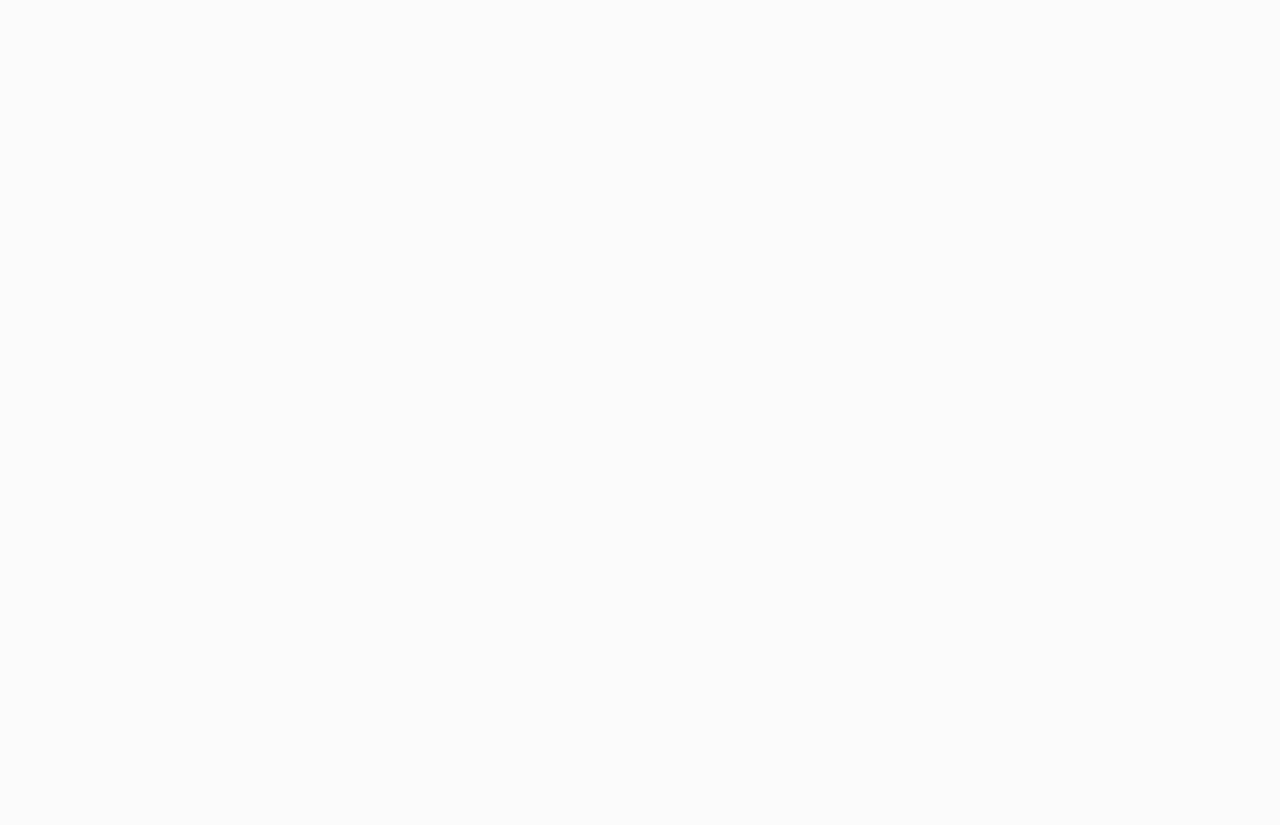
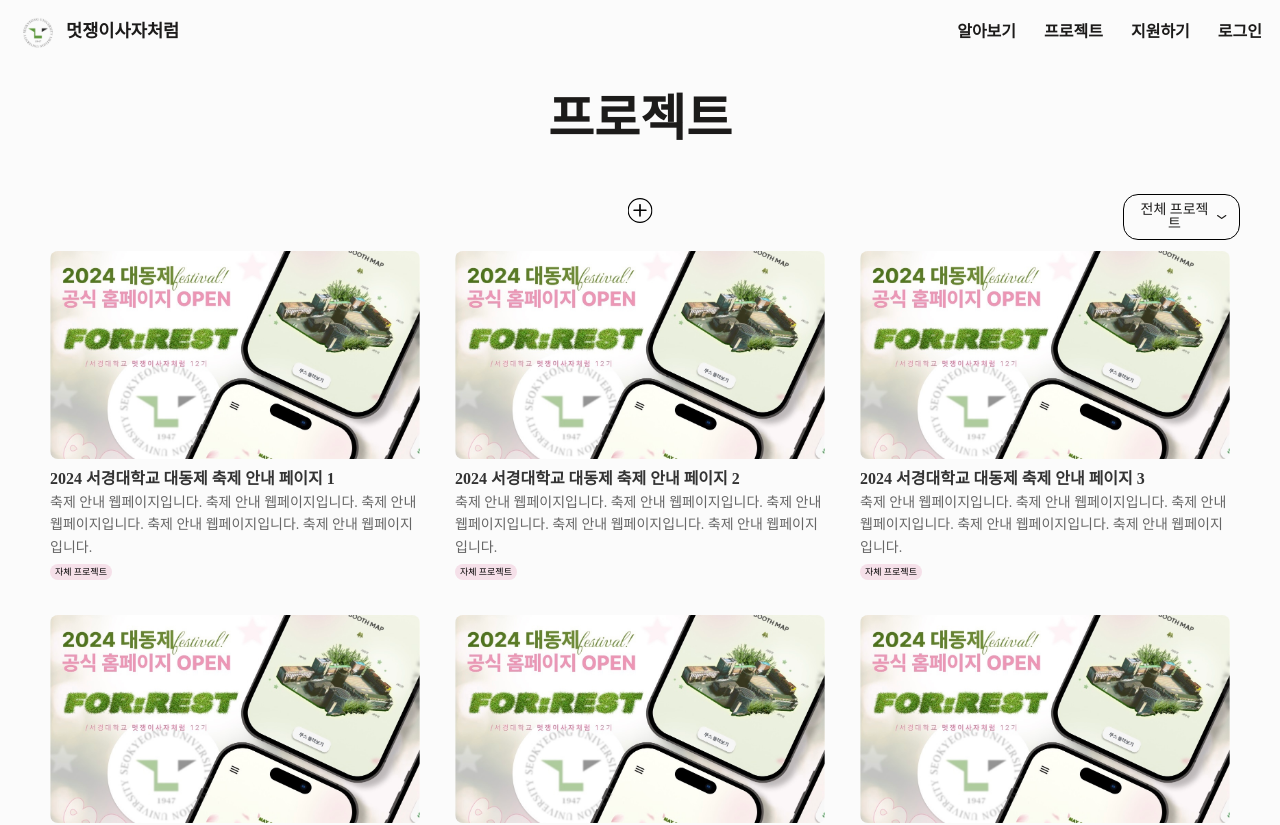
Before and after one commit to LikeLion-SKU/likelion-homepage-fe, a React (Vite) app: page /project/admin in a window 1280 px wide. Before the commit this address had no page. Shown: the top 825 px of the page. Before the commit the page ends 800 px from the top, so only its background shows below. Built offline with nearby package versions, Linux system fonts and the light colour scheme; a web font is replaced by a local one.

Commit message:
Fix:projectpage 라우터 수정

```diff
--- /dev/null
+++ b/src/components/ProjectPage/styles/ProjectDetail.module.css
@@ -0,0 +1,48 @@
+.detailContainer {
+    padding: 2rem;
+    max-width: 800px;
+    margin: 0 auto;
+  }
+
+  .image {
+    width: 100%;
+    border-radius: 10px;
+  }
+
+  .name {
+    font-size: 2rem;
+    font-weight: bold;
+    margin: 1rem 0;
+  }
+
+  .description {
+    font-size: 1.2rem;
+    margin-bottom: 1rem;
+  }
+
+  .tags {
+    display: flex;
+    gap: 0.5rem;
+    margin-bottom: 1rem;
+  }
+
+  .tag {
+    background-color: #f0f0f0;
+    padding: 0.3rem 0.8rem;
+    border-radius: 12px;
+    font-size: 0.9rem;
+  }
+
+  .team {
+    margin-top: 2rem;
+  }
+
+  .teamRole h4 {
+    font-size: 1.2rem;
+    margin-bottom: 0.5rem;
+  }
+
+  .teamRole p {
+    font-size: 1rem;
+    color: #555;
+  }
--- a/src/components/ProjectPage/styles/ProjectPageContent.module.css
+++ b/src/components/ProjectPage/styles/ProjectPageContent.module.css
@@ -1,5 +1,5 @@
 .projectPage {
-    padding: 0rem;
+    padding: 3rem;
   }
 
 .title {
@@ -59,6 +59,12 @@
   min-height: 40rem; /* 프로젝트가 없을 때도 공간 확보 */
 }
 
+@media (max-width: 768px) { /* 화면 가로 크기가 768px 이하일 때 */
+  .grid {
+    grid-template-columns: repeat(2, 1fr); /* 2열로 변경 */
+  }
+}
+
 .card {
   padding: 1rem;
 }
@@ -88,10 +94,13 @@
 
 .tag {
   display: inline-block;
+  height: 1rem;
+  line-height: 1rem; /* 요소 높이와 동일하게 설정 */
   padding: 0.3rem 0.5rem;
   margin-right: 0.5rem;
   border-radius: 16px;
   font-size: 0.9rem;
+  text-align: center; /* 텍스트 중앙 정렬 */
 }
 
 .noProjects {
--- a/src/pages/ProjectPage.jsx
+++ b/src/pages/ProjectPage.jsx
@@ -1,15 +1,6 @@
 import React from "react";
-import { Routes, Route } from "react-router-dom";
-import Wrapper from "@commons/Wrapper";
 import ProjectPageContent from "../components/ProjectPage/ProjectPageContent";
 
 export default function ProjectPage() {
-    return (
-        <Wrapper>
-            <Routes>
-                <Route index element={<ProjectPageContent isAdmin={false} />} /> {/* 사용자 모드 */}
-                <Route path="admin" element={<ProjectPageContent isAdmin={true} />} /> {/* 관리자 모드 */}
-            </Routes>
-        </Wrapper>
-    );
+  return <ProjectPageContent isAdmin={true} />;
 }
--- a/src/pages/ProjectPage.module.css
+++ /dev/null
@@ -1,3 +0,0 @@
-.projectPage {
-    padding: 0rem;
-  }
--- a/src/router/Routes.jsx
+++ b/src/router/Routes.jsx
@@ -5,6 +5,7 @@ import AboutPage from '@pages/AboutPage';
 import ProjectPage from '@pages/ProjectPage';
 import RecruitPage from '@pages/RecruitPage';
 import LoginPage from '@pages/LoginPage';
+import ProjectPageContent from '../components/ProjectPage/ProjectPageContent';
 import { MainLayout } from '@layouts';
 
 export default function Routes() {
@@ -14,7 +15,15 @@ export default function Routes() {
       <Route path="/" element={<MainLayout />}>
         <Route index={true} element={<HomePage />} />
         <Route path="about" element={<AboutPage />} />
-        <Route path="project" element={<ProjectPage />} />
+        <Route path="project" element={<ProjectPage />}>
+          {/* 사용자 모드 */}
+          <Route index element={<ProjectPageContent isAdmin={false} />} />
+          {/* 관리자 모드 */}
+          <Route
+            path="admin"
+            element={<ProjectPageContent isAdmin={true} />}
+          />
+        </Route>
         <Route path="recruit" element={<RecruitPage />} />
         <Route path="login" element={<LoginPage />} />
       </Route>
```
